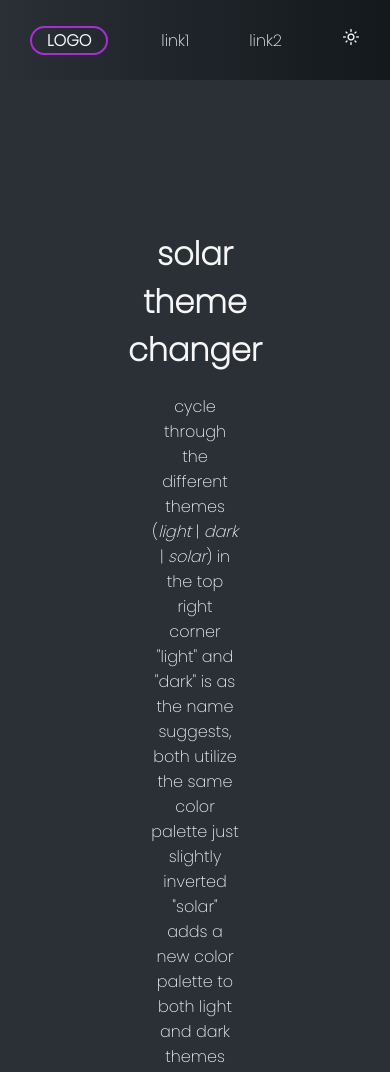
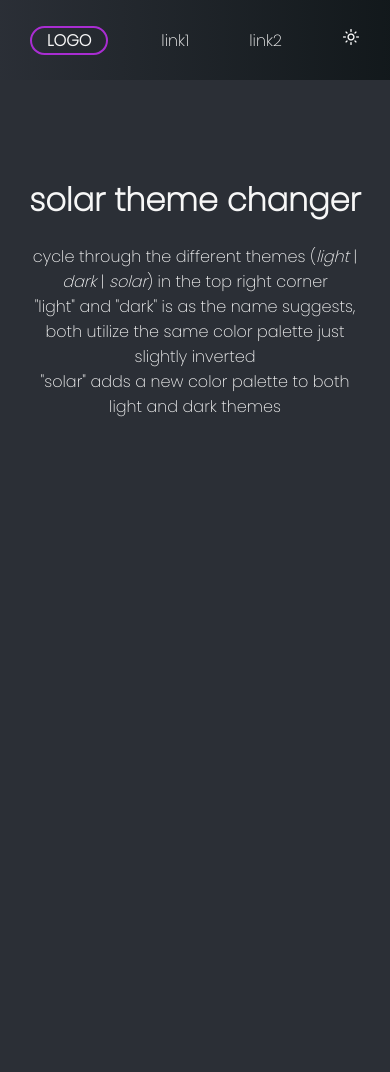
Before and after one commit to OkiDokiTokiLoki/solarize, a plain HTML site: page index.html in a window 390 px wide. After the commit the page ends 844 px from the top, so only its background shows below. Drawn offline with Linux system fonts and the light colour scheme.

Commit message:
responsiveness active

```diff
--- a/style.css
+++ b/style.css
@@ -177,3 +177,10 @@ main{
         filter: hue-rotate(-90deg);
     }
 }
+
+@media screen and (max-width: 650px) {
+
+    main{
+        padding: 6rem 25px 0 25px;
+    }
+}
```
